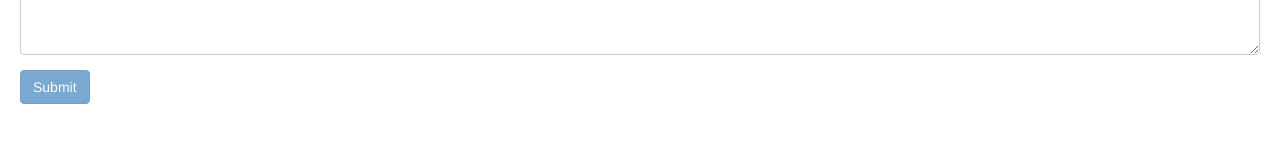
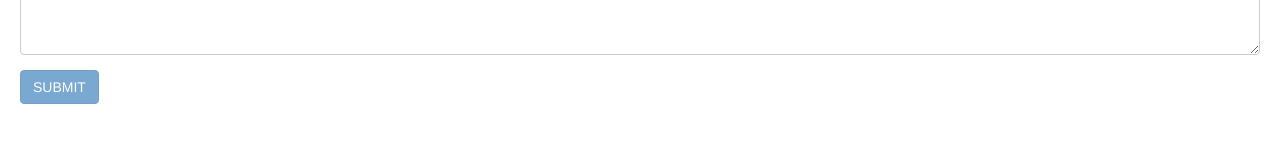
Before and after one commit to Rahat854/Angular_practice, an Angular app in the folder angular-practice/: page / in a window 1280 px wide. Shown: the part 298-440 px from the top of the page. Built offline with nearby package versions, Linux system fonts and the light colour scheme.

Commit message:
added disabled button

```diff
--- a/angular-practice/src/app/contact-form/contact-form.component.html
+++ b/angular-practice/src/app/contact-form/contact-form.component.html
@@ -45,6 +45,6 @@
     </textarea>
   </div>
   <button class="btn btn-primary" [disabled]="!f.valid">
-    Submit
+    SUBMIT
   </button>
 </form>
```
